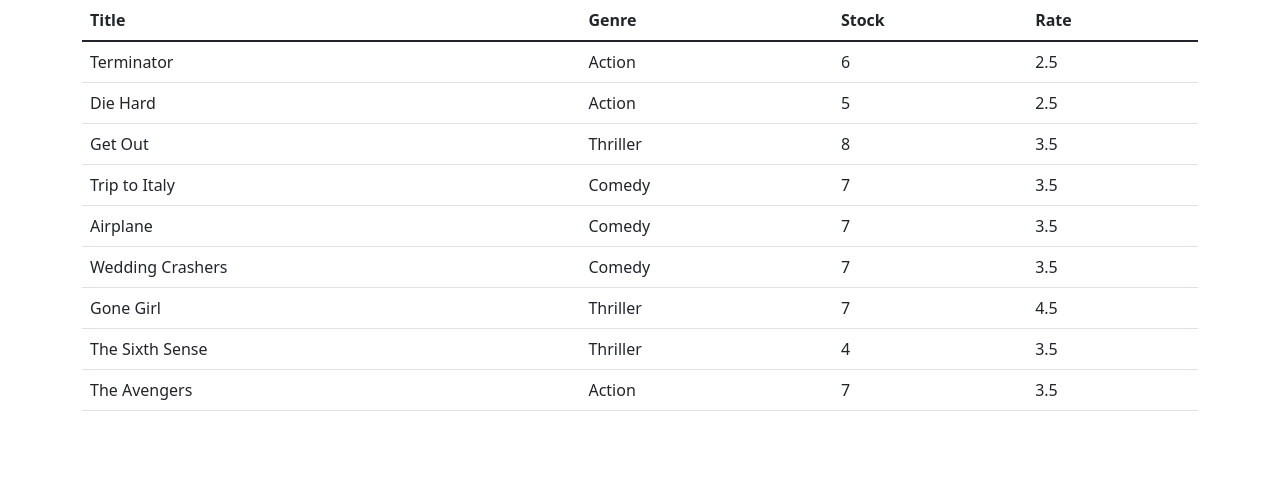
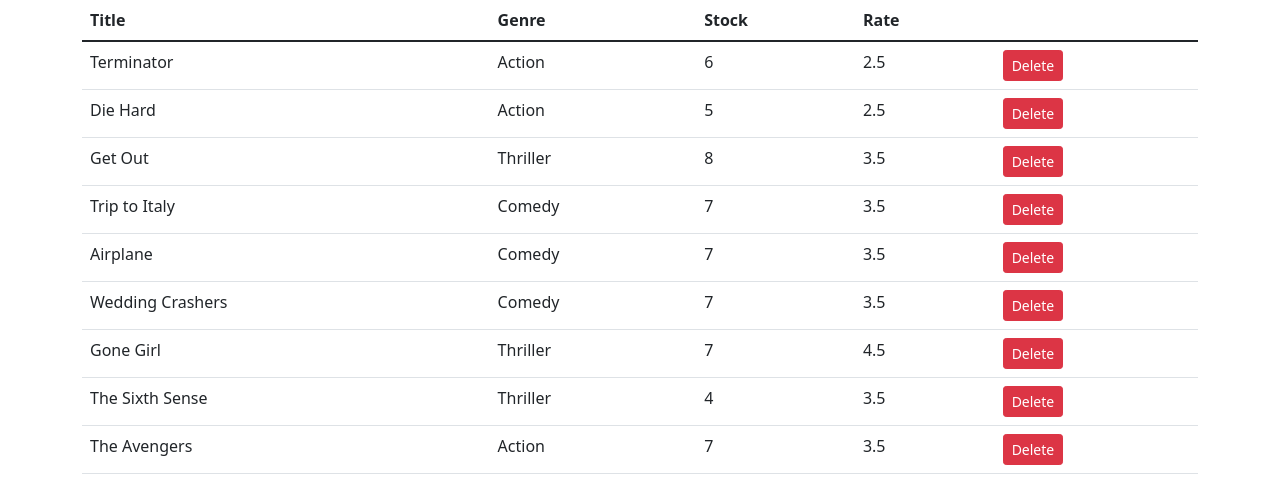
Before and after one commit to WebDevMilan/ReactMovieApp, a React (Create React App) app in the folder movie-app/: page / in a window 1280 px wide. Shown: the top 504 px of the page. Built offline with nearby package versions, Linux system fonts and the light colour scheme.

Commit message:
added delete button for each movie

```diff
--- a/movie-app/src/components/movies.jsx
+++ b/movie-app/src/components/movies.jsx
@@ -3,6 +3,11 @@
 
 class Movies extends Component {
   state = { movies: getMovies() };
+
+  handleDelete = (movie) => {
+    const movies = this.state.movies.filter((m) => m._id !== movie._id);
+    this.setState({ movies });
+  };
 
   render() {
     return (
@@ -14,15 +19,24 @@
               <th className="col">Genre</th>
               <th className="col">Stock</th>
               <th className="col">Rate</th>
+              <th></th>
             </tr>
           </thead>
           <tbody>
-            {this.state.movies.map(movie => (
-              <tr>
+            {this.state.movies.map((movie) => (
+              <tr key={movie._id}>
                 <td>{movie.title}</td>
                 <td>{movie.genre.name}</td>
                 <td>{movie.numberInStock}</td>
                 <td>{movie.dailyRentalRate}</td>
+                <td>
+                  <button
+                    onClick={() => this.handleDelete(movie)}
+                    className="btn btn-danger btn-sm"
+                  >
+                    Delete
+                  </button>
+                </td>
               </tr>
             ))}
           </tbody>
```
